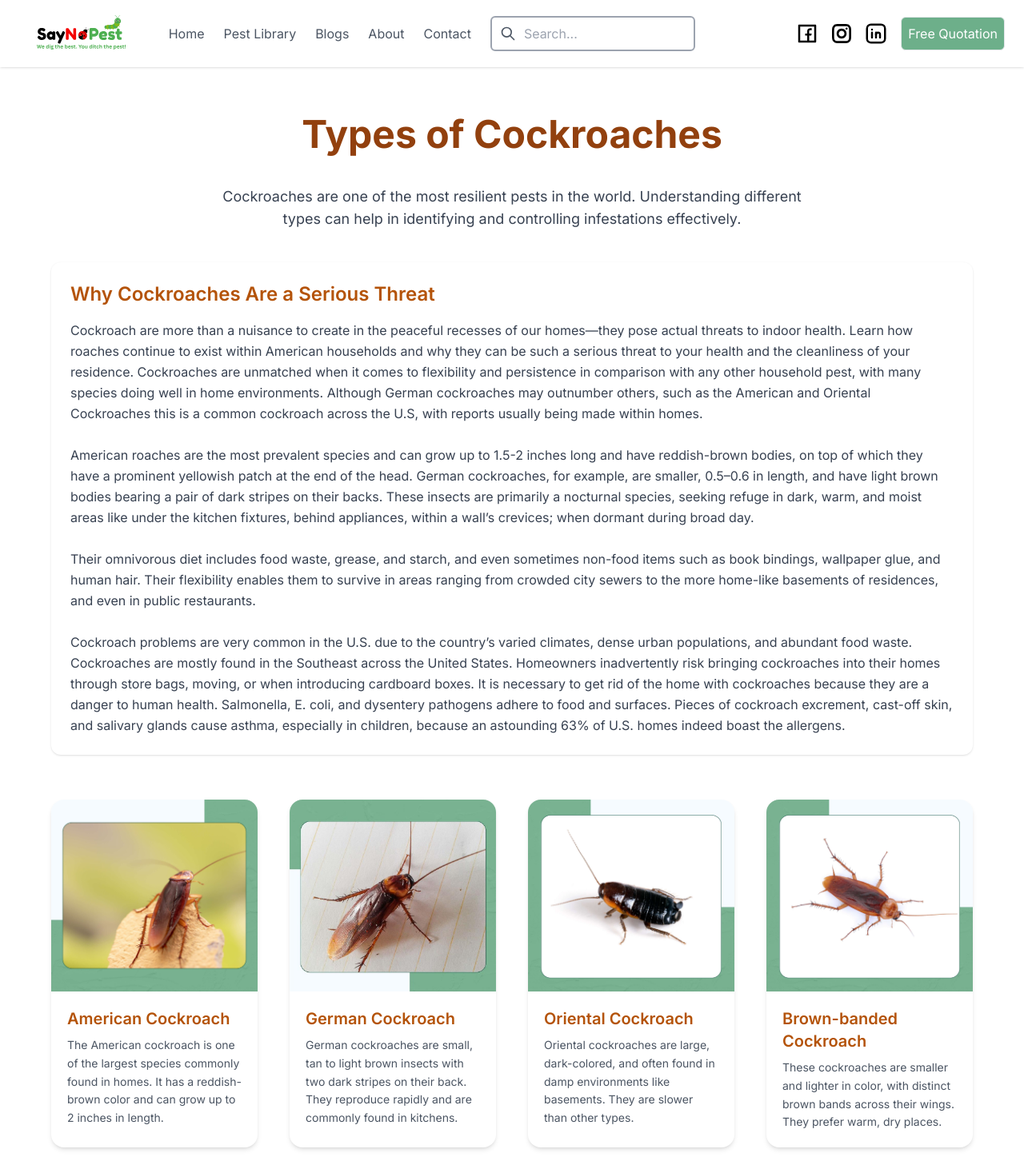
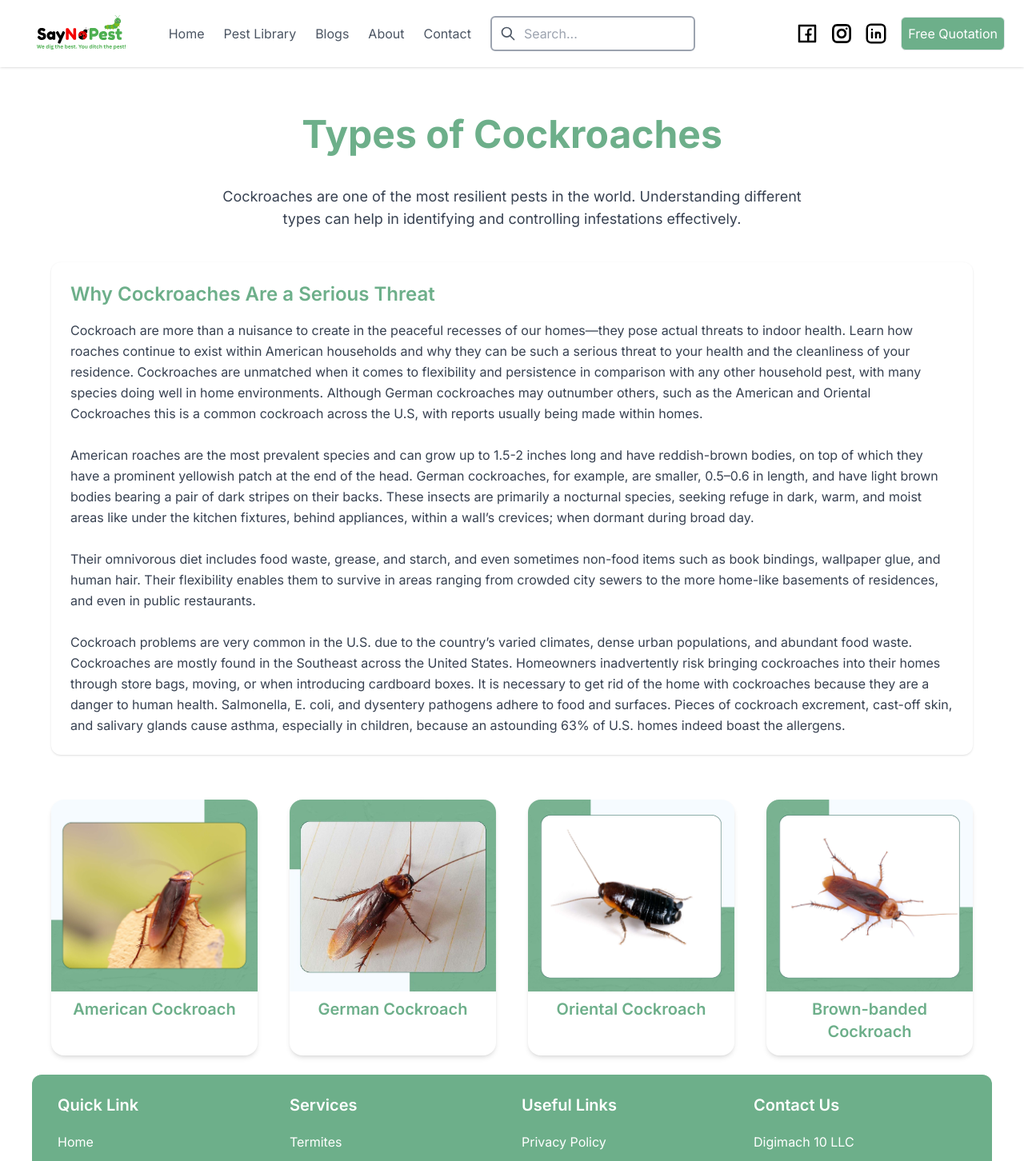
Before and after one commit to 5anyam/saynopest, a Next.js app: page /category/cockroaches in a window 1280 px wide. Shown: the top 1452 px of the page at 80% size. Built offline with nearby package versions, Linux system fonts and the light colour scheme.

Commit message:
Initial commit

```diff
--- a/src/app/category/cockroaches/page.tsx
+++ b/src/app/category/cockroaches/page.tsx
@@ -31,7 +31,7 @@ export default function CockroachTypesPage() {
   return (
     <div className="min-h-screen mt-20 p-6">
       <div className="max-w-7xl mx-auto">
-        <h1 className="text-4xl md:text-5xl font-bold text-center text-amber-800 mb-10">
+        <h1 className="text-4xl md:text-5xl font-bold text-center text-primary mb-10">
           Types of Cockroaches
         </h1>
         <p className="text-center text-lg max-w-3xl mx-auto text-gray-700 mb-10">
@@ -39,7 +39,7 @@ export default function CockroachTypesPage() {
         </p>
 
         <div className="bg-white p-6 rounded-xl shadow mb-14">
-          <h2 className="text-2xl font-semibold text-amber-700 mb-4">Why Cockroaches Are a Serious Threat</h2>
+          <h2 className="text-2xl font-semibold text-primary mb-4">Why Cockroaches Are a Serious Threat</h2>
           <p className="text-gray-700 leading-relaxed">
             Cockroach are more than a nuisance to create in the peaceful recesses of our homes—they pose actual threats to indoor health. Learn how roaches continue to exist within American households and why they can be such a serious threat to your health and the cleanliness of your residence. Cockroaches are unmatched when it comes to flexibility and persistence in comparison with any other household pest, with many species doing well in home environments. Although German cockroaches may outnumber others, such as the American and Oriental Cockroaches this is a common cockroach across the U.S, with reports usually being made within homes.
             <br /><br />
@@ -64,13 +64,10 @@ export default function CockroachTypesPage() {
                 height={400}
                 className="w-full h-60 object-cover"
               />
-              <div className="p-5">
-                <h2 className="text-xl font-semibold text-amber-700 mb-2">
+              <div className="p-2 text-center">
+                <h2 className="text-xl font-semibold text-primary mb-2">
                   {type.name}
                 </h2>
-                <p className="text-gray-600 text-sm leading-relaxed">
-                  {type.description}
-                </p>
               </div>
             </div>
           ))}
--- a/src/app/contact/page.tsx
+++ b/src/app/contact/page.tsx
@@ -15,7 +15,7 @@ export default async function Page() {
         </div>
         <div className="w-full md:w-1/3 mb-4">
           <h2 className="text-lg mb-2">Email</h2>
-          <p><a href="mailto:example@example.com">support@saynopest.com</a></p>
+          <p><a href="mailto:example@example.com">support433@saynopest.com</a></p>
         </div>
       </div>
     </div>
```
